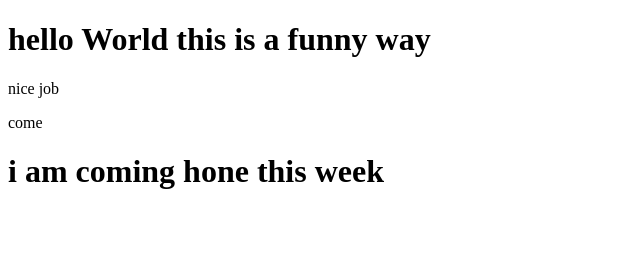
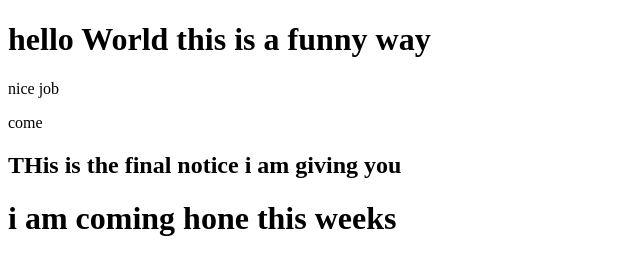
Before and after one commit to osa9j/coursera-test, a plain HTML site: page site/index.html in a window 1280 px wide. Shown: the whole page, without its empty margins (0-640 px from the left). Drawn offline with Linux system fonts and the light colour scheme.

Commit message:
little chamges

```diff
--- a/site/index.html
+++ b/site/index.html
@@ -8,7 +8,8 @@
 </h1>
 <p>nice job</p>
 <p>come</p>
+<h2>THis is the final notice i am giving you</h2>
 </p>
-<h1> i am coming hone this week</h1>
+<h1> i am coming hone this weeks</h1>
 </body>
 </html>
```
